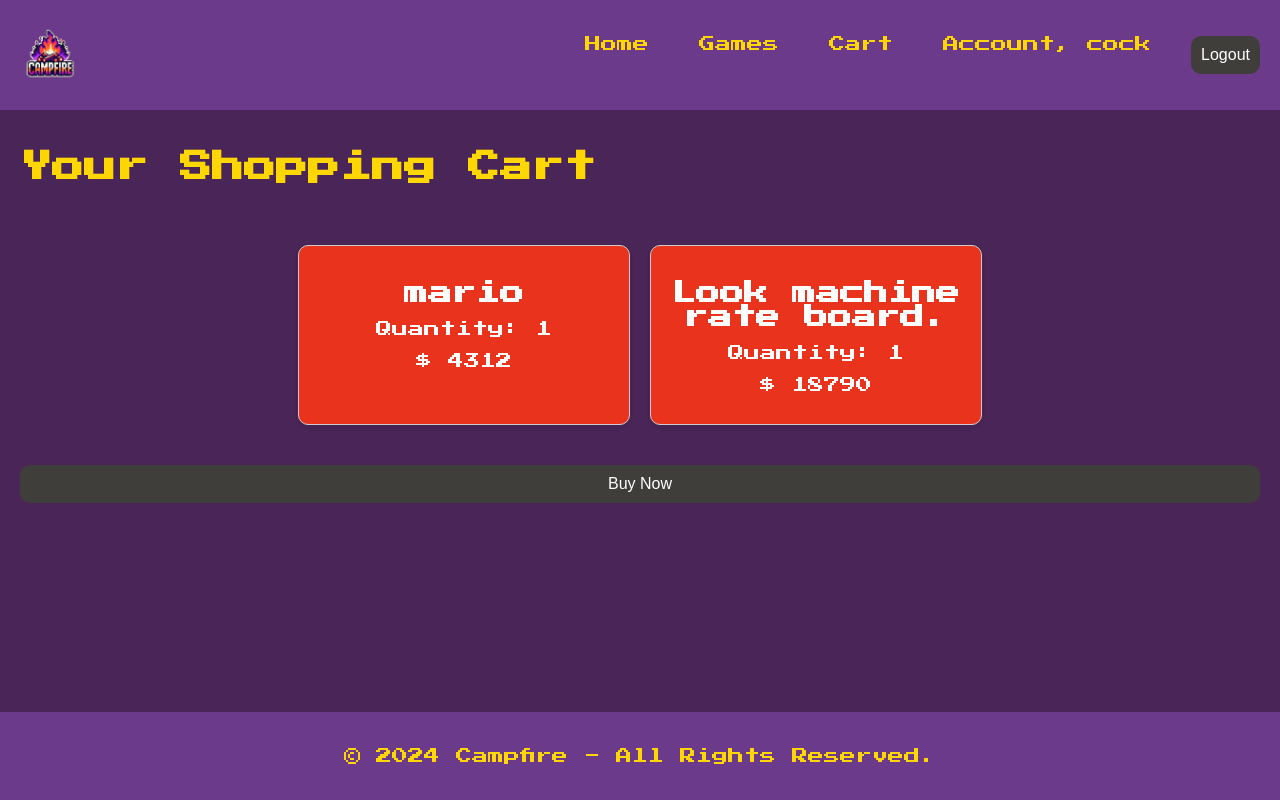
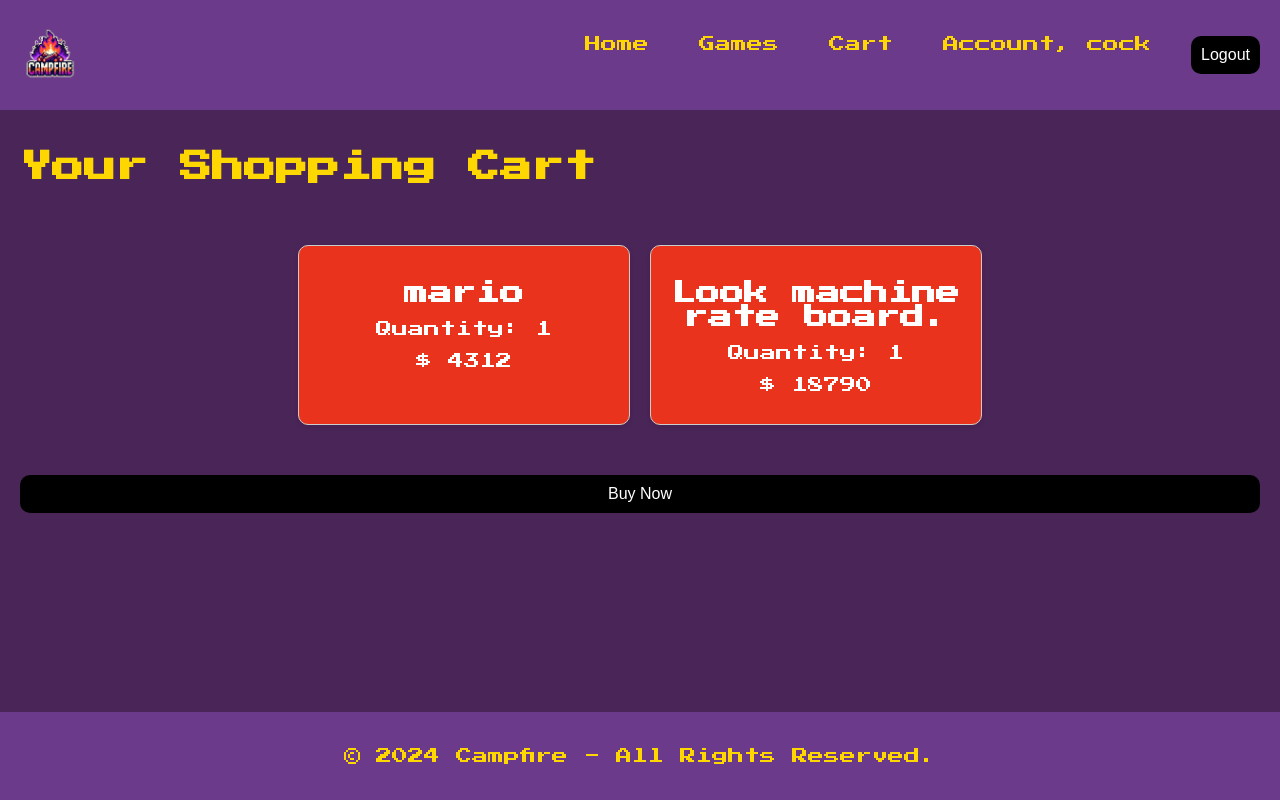
Before and after one commit to LauZar12/Campfire, a Django app: page /cart/ in a window 1280 px wide. Run offline with Django 5.2, Linux system fonts and the light colour scheme; a user stored in the database is signed in; data comes from the database, SQL or seed files in the repository; both versions use the stored data as it was after the commit.

Commit message:
Changes to checkout

```diff
--- a/shop/static/css/styles.css
+++ b/shop/static/css/styles.css
@@ -179,7 +179,7 @@ body {
 button[type="submit"] {
     width: 100%;
     padding: 10px;
-    background-color: #403e3b;
+    background-color: #000;
     border: white;
     border-radius: 10px;
     color: white;
--- a/shop/templates/cart.html
+++ b/shop/templates/cart.html
@@ -22,7 +22,7 @@
     </div>
 
   </div>
-  <button type="submit" class="btn buy-btn">Buy Now</button>
+  <button type="submit" class="btn see-btn">Buy Now</button>
 </form>
 {% else %}
 <h2>Your cart is empty.</h2>
```
Also changed, not shown: db.sqlite3.
